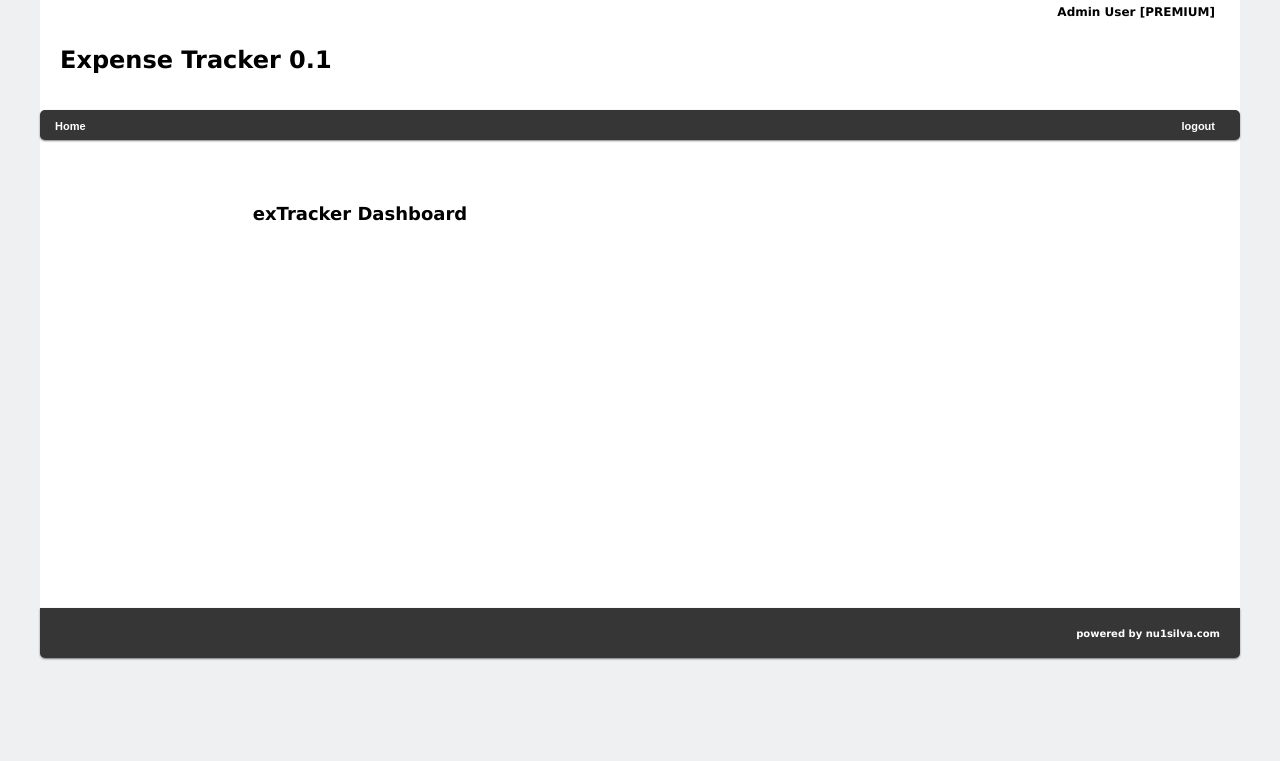
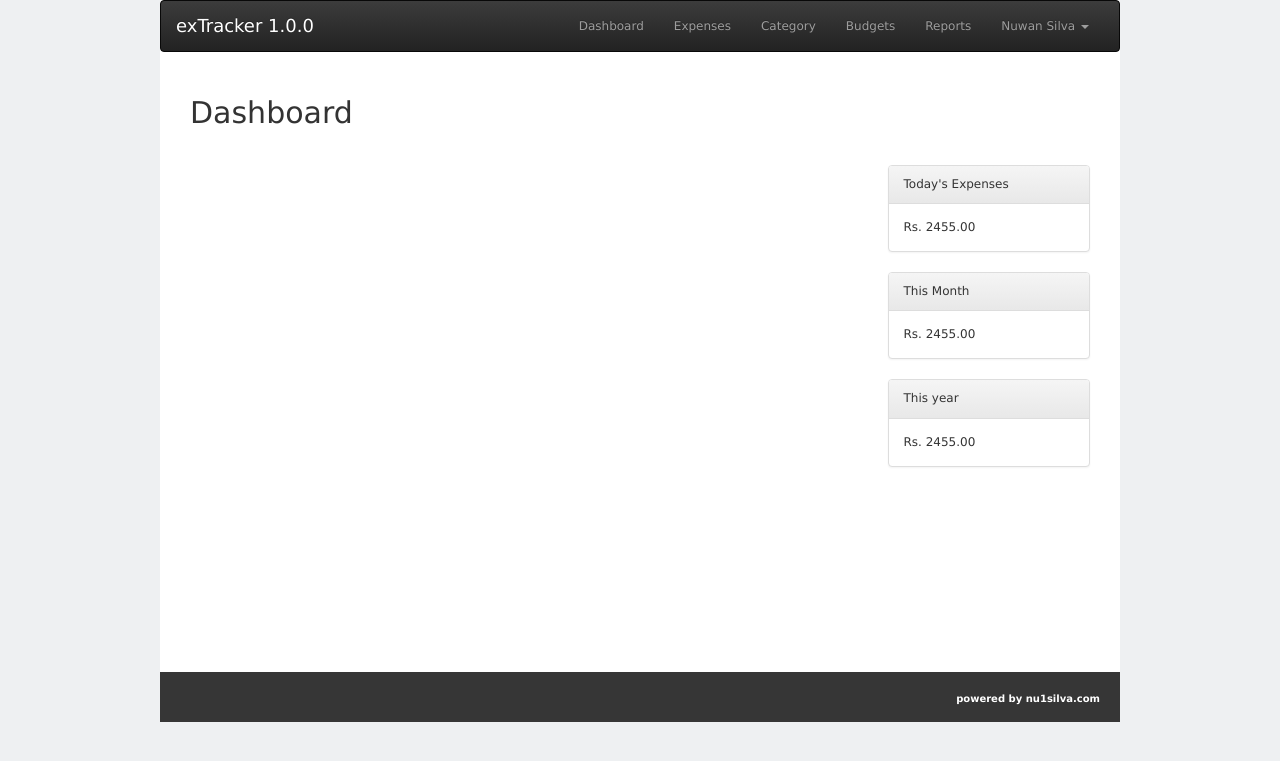
Before and after one commit to nu1silva/exTracker, a PHP site: page / in a window 1280 px wide. Shown: the top 761 px of the page. Run offline with PHP 8.4, Linux system fonts and the light colour scheme; a user stored in the database is signed in; data comes from the database, SQL or seed files in the repository; some libraries are stand-ins or nearby versions.

Commit message:
Updated UI with bootstrap phase1

```diff
--- a/INSTALL/install.php
+++ b/INSTALL/install.php
@@ -6,8 +6,8 @@
 
 <body>
 <div id="container">
-    <?php include("header.php"); ?>
-    <?php include("menu.php"); ?>
+    <?php include "header.php"; ?>
+    <?php include "menu.php"; ?>
 
     <div id="content">
         <div id="main_content">
@@ -40,7 +40,7 @@
             </div>
         </div>
     </div>
-    <?php include("footer.php"); ?>
+    <?php include "footer.php"; ?>
 
 </div>
 </body>
--- /dev/null
+++ b/config.php
@@ -0,0 +1,12 @@
+<?php
+
+return array(
+    'app_name' => 'exTracker',
+    'app_version' => '1.0.0',
+
+    'log_dir' => '/var/log/extracker/logs',
+    'log_level' => 'DEBUG',
+
+    'host' => 'localhost',
+    'username' => 'root',
+);
--- a/css/style.css
+++ b/css/style.css
@@ -82,26 +82,36 @@ h1, h2, h3, h4, h5 {
     color: #ffffff;
 }
 
+#navbar-brand-override .navbar-inverse .navbar-brand {
+    color: #FFFFFF;
+}
+
+
 /* Container */
 #container {
     background: #FFFFFF;
     margin: 0 auto;
-    width: 1200px;
+    width: 75%;
 }
 
 #content {
     background: none repeat scroll 0% 0% #FFFFFF;
     box-shadow: 0pt 1px 0px rgba(0, 0, 0, 0.5);
-    min-height: 400px;
-    width: 1200px;
+    min-height: 75%;
+    width: 100%;
     overflow: auto;
     padding-bottom: 30px;
+}
+
+#header-h2 {
+    padding: 20px 0 30px 30px;
+    font-size: 30px;
 }
 
 #main_content {
     padding: 10px 10px 10px 30px;
     float: left;
-    width: 580px;
+    width: 75%;
 }
 
 #content_install {
@@ -127,8 +137,9 @@ h1, h2, h3, h4, h5 {
 }
 
 #summary_content {
+    padding: 25px;
     float: left;
-    width: 250px;
+    width: 25%;
 }
 
 #data_summary {
@@ -279,14 +290,14 @@ h1, h2, h3, h4, h5 {
 
 /* Footer */
 #footer {
-    background: -moz-linear-gradient(rgb(78, 81, 82), rgb(54, 54, 54)) repeat scroll 0% 0% rgb(54, 54, 54);
+    /*background: -moz-linear-gradient(rgb(78, 81, 82), rgb(54, 54, 54)) repeat scroll 0% 0% rgb(54, 54, 54);*/
     background: #363636;
-    box-shadow: 0pt 1px 2px rgba(0, 0, 0, 0.5);
-    border-radius: 0px 0px 5px 5px;
+    /*box-shadow: 0pt 1px 2px rgba(0, 0, 0, 0.5);*/
+    /*border-radius: 0px 0px 5px 5px;*/
     margin: 0 auto;
     height: 50px;
     position: relative;
-    width: 1200px;
+    width: 100%;
     bottom: 0px;
 }
 
@@ -295,6 +306,7 @@ h1, h2, h3, h4, h5 {
     text-align: right;
     padding-top: 20px;
     padding-right: 20px;
+    width: 100%;
     color: #FFFFFF;
 }
 
--- a/header.php
+++ b/header.php
@@ -4,18 +4,62 @@ include_once('lock.php');
 ?>
 
 <!DOCTYPE html PUBLIC "-//W3C//DTD XHTML 1.0 Transitional//EN"
-    "http://www.w3.org/TR/xhtml1/DTD/xhtml1-transitional.dtd">
+        "http://www.w3.org/TR/xhtml1/DTD/xhtml1-transitional.dtd">
 <html xmlns="http://www.w3.org/1999/xhtml">
 <head>
     <meta http-equiv="Content-Type" content="text/html; charset=utf-8"/>
+    <!-- Latest compiled and minified CSS -->
+    <link rel="stylesheet" href="https://maxcdn.bootstrapcdn.com/bootstrap/3.3.7/css/bootstrap.min.css"
+          integrity="sha384-BVYiiSIFeK1dGmJRAkycuHAHRg32OmUcww7on3RYdg4Va+PmSTsz/K68vbdEjh4u" crossorigin="anonymous">
+
+    <!-- Optional theme -->
+    <link rel="stylesheet" href="https://maxcdn.bootstrapcdn.com/bootstrap/3.3.7/css/bootstrap-theme.min.css"
+          integrity="sha384-rHyoN1iRsVXV4nD0JutlnGaslCJuC7uwjduW9SVrLvRYooPp2bWYgmgJQIXwl/Sp" crossorigin="anonymous">
+
+    <!-- Latest compiled and minified JavaScript -->
+    <script src="https://maxcdn.bootstrapcdn.com/bootstrap/3.3.7/js/bootstrap.min.js"
+            integrity="sha384-Tc5IQib027qvyjSMfHjOMaLkfuWVxZxUPnCJA7l2mCWNIpG9mGCD8wGNIcPD7Txa"
+            crossorigin="anonymous"></script>
     <link rel="stylesheet" href="css/style.css" type="text/css" media="screen"/>
 </head>
 
 <body>
-<div id="header">
-    <div id="header-logo"><h1>Expense Tracker <?php echo $version ?></h1></div>
-    <div id="header-options"><b><?php echo $login_user . " [" . $userType . "]"; ?></b></div>
-</div>
+<nav class="navbar navbar-inverse">
+    <div class="container-fluid">
+        <!-- Brand and toggle get grouped for better mobile display -->
+        <div class="navbar-header">
+            <button type="button" class="navbar-toggle collapsed" data-toggle="collapse"
+                    data-target="#bs-example-navbar-collapse-1" aria-expanded="false">
+                <span class="sr-only">Toggle navigation</span>
+                <span class="icon-bar"></span>
+                <span class="icon-bar"></span>
+                <span class="icon-bar"></span>
+            </button>
+            <a class="navbar-brand" style="color: #FFFFFF" href="index.php">exTracker 1.0.0</a>
+        </div>
+
+        <!-- Collect the nav links, forms, and other content for toggling -->
+        <div class="collapse navbar-collapse" id="bs-example-navbar-collapse-1">
+            <ul class="nav navbar-nav navbar-right">
+                <li><a href="index.php">Dashboard</a></li>
+                <li><a href="expenses.php">Expenses</a></li>
+                <li><a href="category.php">Category</a></li>
+                <li><a href="#">Budgets</a></li>
+                <li><a href="#">Reports</a></li>
+                <li class="dropdown">
+                    <a href="#" class="dropdown-toggle" data-toggle="dropdown" role="button" aria-haspopup="true"
+                       aria-expanded="false">Nuwan Silva <span class="caret"></span></a>
+                    <ul class="dropdown-menu">
+                        <li><a href="#">Settings</a></li>
+                        <li><a href="#">Profile</a></li>
+                        <li role="separator" class="divider"></li>
+                        <li><a href="#">Logout</a></li>
+                    </ul>
+                </li>
+            </ul>
+        </div><!-- /.navbar-collapse -->
+    </div><!-- /.container-fluid -->
+</nav>
 </body>
 
 </html>
--- a/index.php
+++ b/index.php
@@ -1,8 +1,14 @@
 <?php
-include_once('lock.php');
-if (file_exists(INSTALL)) {
-    //header("Location: INSTALL/install.php");
-}
+//include_once('lock.php');
+include_once('plugins/KLogger.php');
+$configs = include('config.php');
+//if (file_exists(INSTALL)) {
+//    //header("Location: INSTALL/install.php");
+//}
+
+
+$logger = new KLogger ($configs->log_dir, KLogger::DEBUG);
+$logger->logNotice("[page load] dashboard is loading")
 ?>
 
 <html>
@@ -17,18 +23,15 @@ if (file_exists(INSTALL)) {
 <body>
 <div id="container">
     <?php include("header.php"); ?>
-    <?php include("menu.php"); ?>
 
     <div id="content">
-        <div id="main_content">
-            <div style="text-align: center">
-                <h2>exTracker Dashboard</h2>
+        <div id="header-h2">Dashboard</div>
+        <div class="col-sm-12">
+            <div class="col-sm-9"></div>
+            <div class="col-sm-3">
+                <?php include("stats.php"); ?>
             </div>
         </div>
-        <div id="summary_content">
-            <!--            --><?php //include("stats.php"); ?>
-        </div>
-        <div id="clearfix"></div>
     </div>
     <?php include("footer.php"); ?>
 
--- a/lock.php
+++ b/lock.php
@@ -15,6 +15,6 @@ $login_user = $fname . " " . $lname;
 $login_session = $row['username'];
 $login_id = $row['id'];
 
-if (!isset($login_session)) {
-    header("Location: login.php");
-}
+//if (!isset($login_session)) {
+//    header("Location: login.php");
+//}
--- a/plugins/KLogger.php
+++ b/plugins/KLogger.php
@@ -245,25 +245,25 @@ class KLogger
 
         switch ($level) {
             case self::EMERG:
-                return "$time - EMERG -->";
+                return "$time - [EMERG] - ";
             case self::ALERT:
                 return "$time - [AUDIT] - ";
             case self::CRIT:
-                return "$time - CRIT -->";
+                return "$time - [CRIT] - ";
             case self::FATAL: # FATAL is an alias of CRIT
-                return "$time - FATAL -->";
+                return "$time - [FATAL] - ";
             case self::NOTICE:
-                return "$time - NOTICE -->";
+                return "$time - [NOTICE] - ";
             case self::INFO:
                 return "$time - [INFO] - ";
             case self::WARN:
-                return "$time - WARN -->";
+                return "$time - [WARN] - ";
             case self::DEBUG:
                 return "$time - [DEBUG] - ";
             case self::ERR:
-                return "$time - ERROR -->";
+                return "$time - [ERROR] - ";
             default:
-                return "$time - LOG -->";
+                return "$time - [LOG] - ";
         }
     }
 
--- /dev/null
+++ b/stats.php
@@ -0,0 +1,12 @@
+<div class="panel panel-default">
+    <div class="panel-heading">Today's Expenses</div>
+    <div class="panel-body">Rs. 2455.00</div>
+</div>
+<div class="panel panel-default">
+    <div class="panel-heading">This Month</div>
+    <div class="panel-body">Rs. 2455.00</div>
+</div>
+<div class="panel panel-default">
+    <div class="panel-heading">This year</div>
+    <div class="panel-body">Rs. 2455.00</div>
+</div>
```
Also changed, not shown: category.php (added, +66 -0 lines), expenses.php (added, +57 -0 lines).
